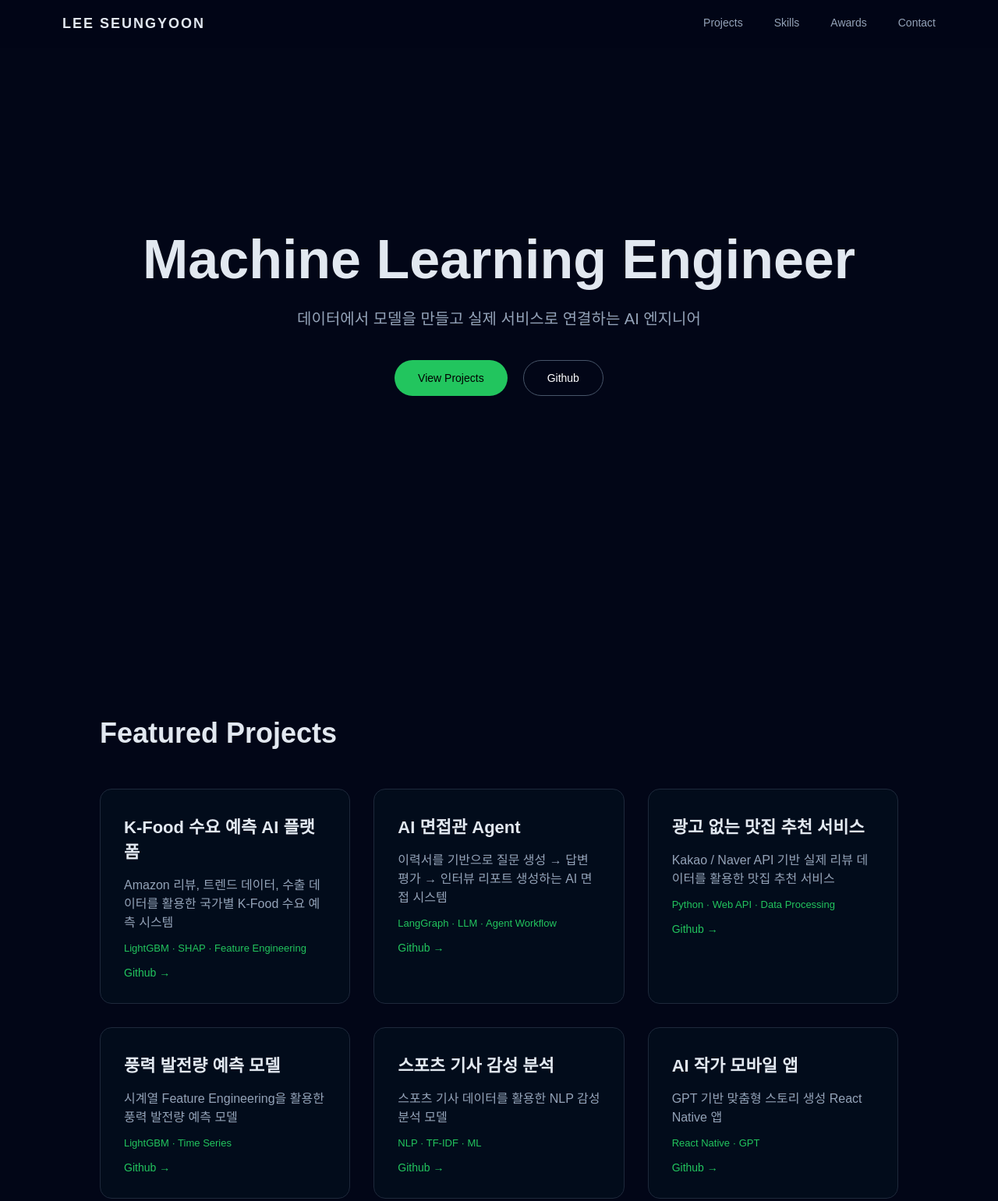
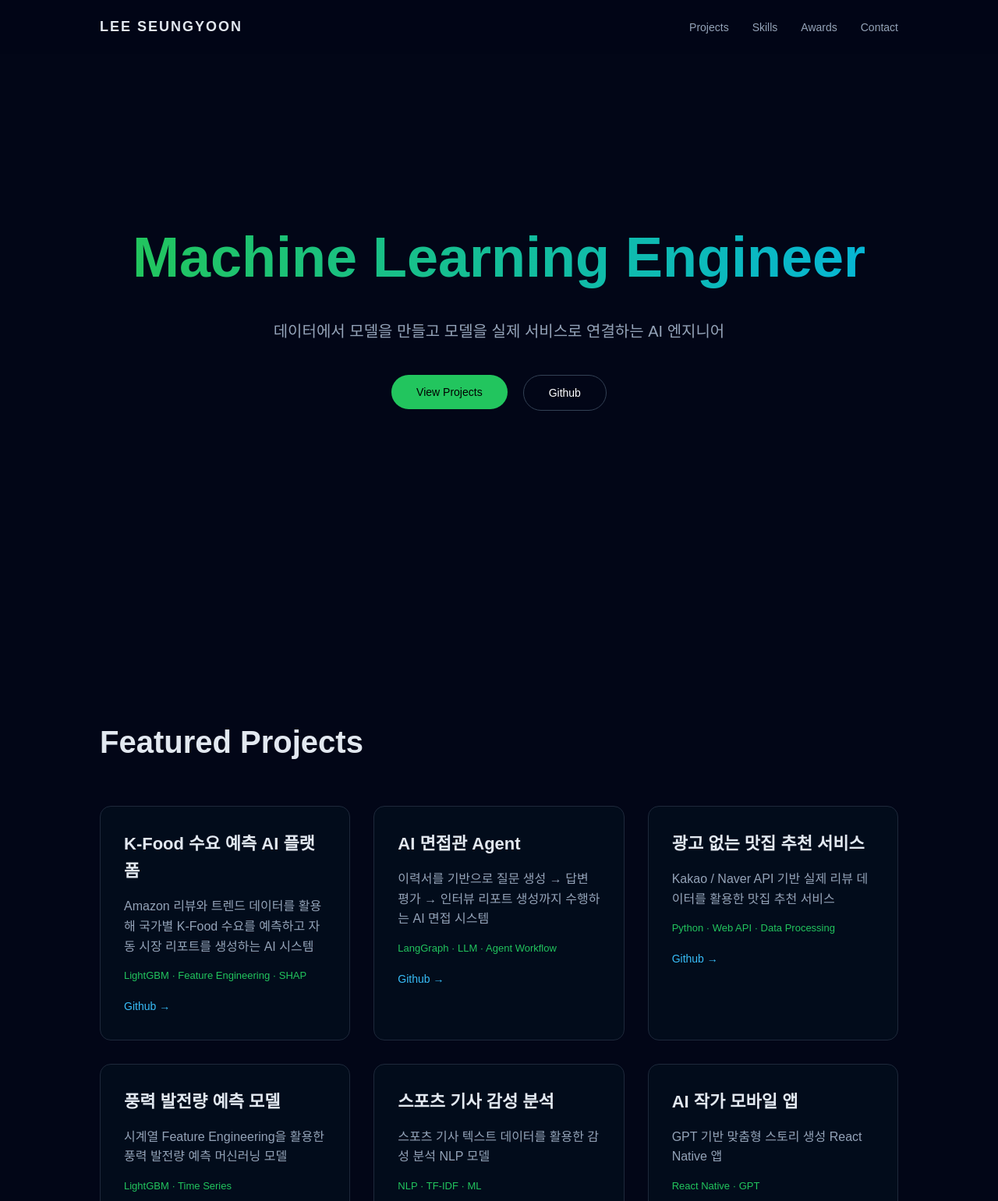
Before and after one commit to leeseungyoons/ai-portfolio-site, a plain HTML site: page index.html in a window 1280 px wide. Shown: the top 1541 px of the page at 78% size. Drawn offline with Linux system fonts and the light colour scheme; a web font is replaced by a local one.

Commit message:
Update index.html

```diff
--- a/index.html
+++ b/index.html
@@ -15,11 +15,13 @@ margin:0;
 padding:0;
 box-sizing:border-box;
 font-family:"Pretendard",sans-serif;
+scroll-behavior:smooth;
 }
 
 body{
 background:#020617;
 color:#e2e8f0;
+line-height:1.6;
 }
 
 /* NAV */
@@ -28,11 +30,12 @@ nav{
 position:fixed;
 top:0;
 width:100%;
-background:rgba(2,6,23,0.8);
-backdrop-filter:blur(10px);
-padding:20px 80px;
+padding:20px 10%;
 display:flex;
 justify-content:space-between;
+align-items:center;
+background:rgba(2,6,23,0.85);
+backdrop-filter:blur(8px);
 z-index:100;
 }
 
@@ -43,13 +46,13 @@ letter-spacing:2px;
 
 nav ul{
 display:flex;
-gap:40px;
+gap:30px;
 list-style:none;
 }
 
 nav a{
+text-decoration:none;
 color:#94a3b8;
-text-decoration:none;
 font-size:14px;
 }
 
@@ -66,17 +69,21 @@ flex-direction:column;
 justify-content:center;
 align-items:center;
 text-align:center;
+padding:0 20px;
 }
 
 .hero h1{
-font-size:70px;
-font-weight:700;
+font-size:72px;
+margin-bottom:20px;
+background:linear-gradient(90deg,#22c55e,#06b6d4);
+-webkit-background-clip:text;
+color:transparent;
 }
 
 .hero p{
-margin-top:20px;
 font-size:20px;
 color:#94a3b8;
+max-width:700px;
 }
 
 .buttons{
@@ -86,22 +93,31 @@ gap:20px;
 }
 
 .btn{
-padding:14px 30px;
+padding:14px 32px;
 border-radius:30px;
-border:none;
 font-size:14px;
 cursor:pointer;
+transition:0.3s;
 }
 
 .primary{
 background:#22c55e;
+border:none;
 color:black;
+}
+
+.primary:hover{
+transform:scale(1.05);
 }
 
 .secondary{
 background:transparent;
-border:1px solid #475569;
+border:1px solid #334155;
 color:white;
+}
+
+.secondary:hover{
+background:#334155;
 }
 
 /* SECTION */
@@ -113,7 +129,7 @@ padding:120px 10%;
 /* PROJECTS */
 
 .projects h2{
-font-size:36px;
+font-size:40px;
 margin-bottom:50px;
 }
 
@@ -125,10 +141,12 @@ gap:30px;
 
 .project-card{
 background:#020c1b;
+border-radius:14px;
 padding:30px;
-border-radius:15px;
 border:1px solid #1e293b;
 transition:0.3s;
+position:relative;
+overflow:hidden;
 }
 
 .project-card:hover{
@@ -147,18 +165,23 @@ margin-bottom:15px;
 }
 
 .tech{
+color:#22c55e;
 font-size:13px;
-color:#22c55e;
 margin-bottom:15px;
 }
 
 .project-card a{
+color:#38bdf8;
+text-decoration:none;
 font-size:14px;
-text-decoration:none;
-color:#22c55e;
 }
 
 /* SKILLS */
+
+.skills h2{
+font-size:40px;
+margin-bottom:40px;
+}
 
 .skills-grid{
 display:grid;
@@ -173,11 +196,30 @@ border-radius:12px;
 border:1px solid #1e293b;
 }
 
+.skill-card h3{
+margin-bottom:10px;
+}
+
 /* AWARDS */
 
+.awards h2{
+font-size:40px;
+margin-bottom:20px;
+}
+
 .awards ul{
-margin-top:20px;
+color:#94a3b8;
 line-height:2;
+}
+
+/* CONTACT */
+
+.contact h2{
+font-size:40px;
+margin-bottom:20px;
+}
+
+.contact p{
 color:#94a3b8;
 }
 
@@ -189,19 +231,30 @@ padding:50px;
 color:#64748b;
 }
 
+@media(max-width:768px){
+
+.hero h1{
+font-size:40px;
+}
+
+}
+
 </style>
 </head>
 
 <body>
 
 <nav>
+
 <h2>LEE SEUNGYOON</h2>
+
 <ul>
 <li><a href="#projects">Projects</a></li>
 <li><a href="#skills">Skills</a></li>
 <li><a href="#awards">Awards</a></li>
 <li><a href="#contact">Contact</a></li>
 </ul>
+
 </nav>
 
 <!-- HERO -->
@@ -210,11 +263,14 @@ color:#64748b;
 
 <h1>Machine Learning Engineer</h1>
 
-<p>데이터에서 모델을 만들고 실제 서비스로 연결하는 AI 엔지니어</p>
+<p>
+데이터에서 모델을 만들고
+모델을 실제 서비스로 연결하는 AI 엔지니어
+</p>
 
 <div class="buttons">
-<button class="btn primary">View Projects</button>
-<button class="btn secondary">Github</button>
+<a href="#projects"><button class="btn primary">View Projects</button></a>
+<a href="https://github.com/leeseungyoons"><button class="btn secondary">Github</button></a>
 </div>
 
 </section>
@@ -229,14 +285,14 @@ color:#64748b;
 
 <div class="project-card">
 <h3>K-Food 수요 예측 AI 플랫폼</h3>
-<p>Amazon 리뷰, 트렌드 데이터, 수출 데이터를 활용한 국가별 K-Food 수요 예측 시스템</p>
-<div class="tech">LightGBM · SHAP · Feature Engineering</div>
+<p>Amazon 리뷰와 트렌드 데이터를 활용해 국가별 K-Food 수요를 예측하고 자동 시장 리포트를 생성하는 AI 시스템</p>
+<div class="tech">LightGBM · Feature Engineering · SHAP</div>
 <a href="#">Github →</a>
 </div>
 
 <div class="project-card">
 <h3>AI 면접관 Agent</h3>
-<p>이력서를 기반으로 질문 생성 → 답변 평가 → 인터뷰 리포트 생성하는 AI 면접 시스템</p>
+<p>이력서를 기반으로 질문 생성 → 답변 평가 → 인터뷰 리포트 생성까지 수행하는 AI 면접 시스템</p>
 <div class="tech">LangGraph · LLM · Agent Workflow</div>
 <a href="#">Github →</a>
 </div>
@@ -250,14 +306,14 @@ color:#64748b;
 
 <div class="project-card">
 <h3>풍력 발전량 예측 모델</h3>
-<p>시계열 Feature Engineering을 활용한 풍력 발전량 예측 모델</p>
+<p>시계열 Feature Engineering을 활용한 풍력 발전량 예측 머신러닝 모델</p>
 <div class="tech">LightGBM · Time Series</div>
 <a href="#">Github →</a>
 </div>
 
 <div class="project-card">
 <h3>스포츠 기사 감성 분석</h3>
-<p>스포츠 기사 데이터를 활용한 NLP 감성 분석 모델</p>
+<p>스포츠 기사 텍스트 데이터를 활용한 감성 분석 NLP 모델</p>
 <div class="tech">NLP · TF-IDF · ML</div>
 <a href="#">Github →</a>
 </div>
@@ -275,7 +331,7 @@ color:#64748b;
 
 <!-- SKILLS -->
 
-<section id="skills">
+<section class="skills" id="skills">
 
 <h2>Tech Stack</h2>
 
@@ -312,26 +368,28 @@ color:#64748b;
 
 <!-- AWARDS -->
 
-<section id="awards" class="awards">
+<section class="awards" id="awards">
 
 <h2>Awards & Activities</h2>
 
 <ul>
+
 <li>한국정보통신학회 춘계종합학술대회 학생논문 우수상</li>
 <li>풍력 발전량 예측 공모전 참여</li>
-<li>경력단절 여성 복귀 서비스 공공데이터 분석 프로젝트</li>
+<li>경력단절 여성 복귀 설계 공공데이터 분석 프로젝트</li>
 <li>KT AIVLE Big Project 참여</li>
+
 </ul>
 
 </section>
 
 <!-- CONTACT -->
 
-<section id="contact">
+<section class="contact" id="contact">
 
 <h2>Contact</h2>
 
-<p>Email : your@email.com</p>
+<p>Email : lieme980@gmail.com</p>
 <p>Github : github.com/leeseungyoons</p>
 
 </section>
```
